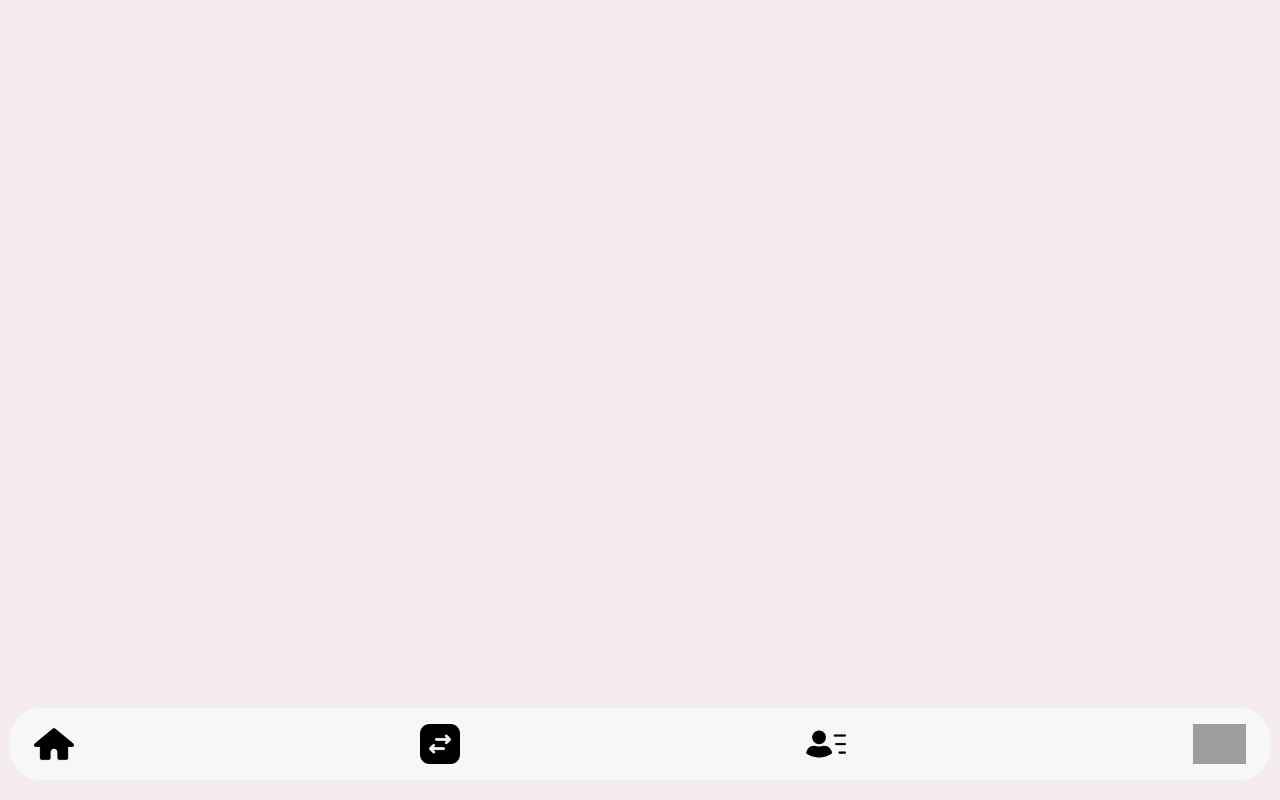
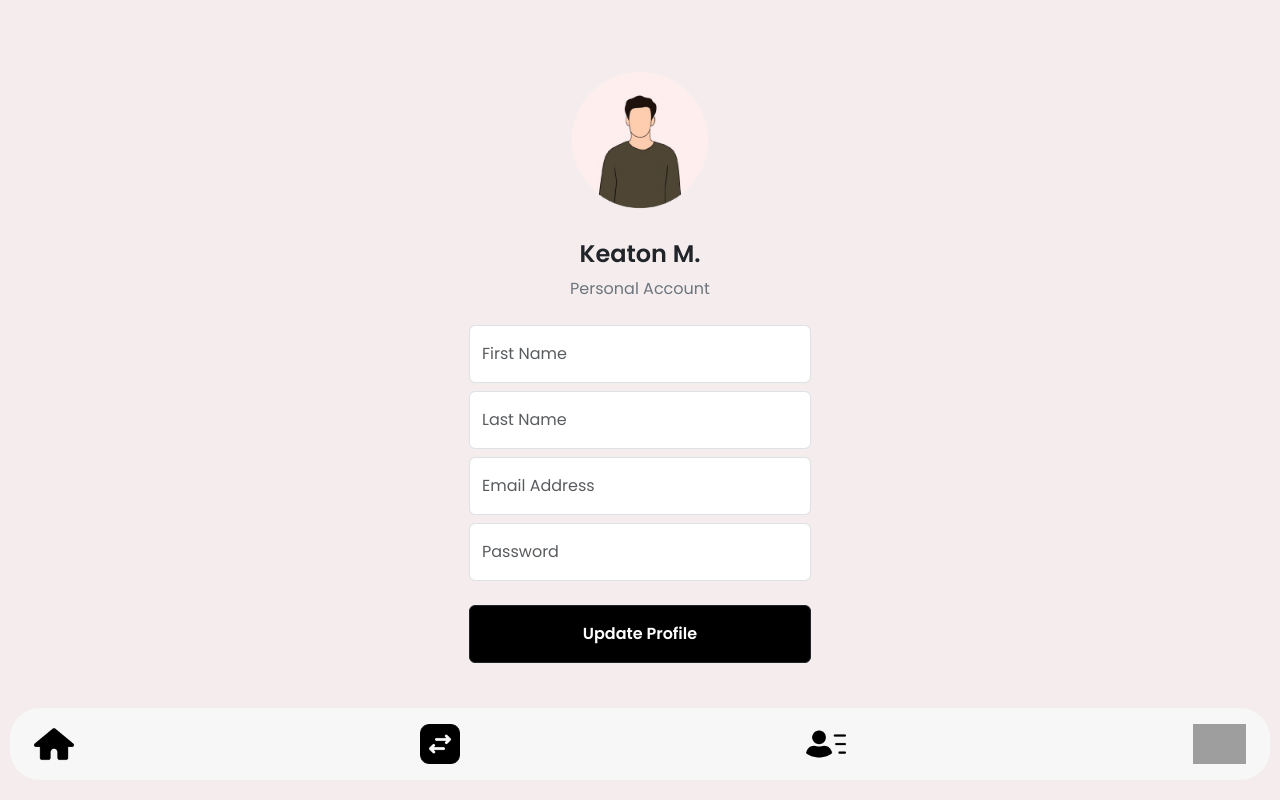
Before and after one commit to keatonmurray/swift, a React app in the folder frontend/: page /update-profile in a window 1280 px wide. Before the commit this address had no page. Built offline with nearby package versions, Linux system fonts and the light colour scheme; grey boxes are pictures that could not be loaded; the HTML template or start-up script is replaced by a standard one.

Commit message:
added update profile page

```diff
--- a/frontend/src/App.css
+++ b/frontend/src/App.css
@@ -519,7 +519,8 @@ button.btn.cancel-btn.fw-semibold.border-0.px-3.py-2 {
   margin-top: 3rem;
 }
 
-.swift.profile div.d-flex img.user-profile {
+.swift.profile div.d-flex img.user-profile,
+.swift.update-profile div.d-flex img.user-profile {
   height: 200px;
   width: auto;
 }
@@ -528,11 +529,13 @@ button.btn.cancel-btn.fw-semibold.border-0.px-3.py-2 {
   border-radius: 0 !important;
 }
 
-.swift.profile div.profile-nav-menu ul.list-group li.list-group-item {
+.swift.profile div.profile-nav-menu ul.list-group a.list-group-item {
   border-bottom: 1px #dbdbdb solid !important;
 }
 
-.swift.profile div.profile-nav-menu ul.list-group li.list-group-item img {
+.swift.profile div.profile-nav-menu ul.list-group a.list-group-item img {
   height: 22px;
   margin-right: 8px;
 }
+
+/* Update Profile Page */
--- a/frontend/src/App.jsx
+++ b/frontend/src/App.jsx
@@ -7,6 +7,7 @@ import Transfer from "./pages/Transfer";
 import Currencies from "./pages/Currencies";
 import Deposit from './pages/Deposit';
 import Profile from "./pages/Profile";
+import UpdateProfile from "./pages/UpdateProfile";
 
 const App = () => {
   return (
@@ -20,6 +21,7 @@ const App = () => {
         <Route path="/currencies" element={<Currencies />} />
         <Route path="/deposit" element={<Deposit />} />
         <Route path="/profile" element={<Profile />} />
+        <Route path="/update-profile" element={<UpdateProfile />} />
       </Routes>
     </div>
   )
--- a/frontend/src/pages/Profile.jsx
+++ b/frontend/src/pages/Profile.jsx
@@ -1,3 +1,5 @@
+import { Link } from "react-router-dom"
+
 const Profile = () => {
   return (
     <div className="swift profile">
@@ -10,26 +12,26 @@ const Profile = () => {
         </div>
         <div className="profile-nav-menu w-100 my-4">
             <ul className="list-group">
-                <li className="list-group-item fw-semibold py-4 px-3 border-top-0 d-flex align-items-center">
+                <Link to="/update-profile" className="list-group-item fw-semibold py-4 px-3 border-top-0 d-flex align-items-center">
                     <img src="./img/pen.png" alt="Edit" />
                     Update Profile
-                </li>
-                <li className="list-group-item fw-semibold py-4 px-3 border-top-0 d-flex align-items-center">
+                </Link>
+                <Link className="list-group-item fw-semibold py-4 px-3 border-top-0 d-flex align-items-center">
                     <img src="./img/invoice.png" alt="Invoices" />
                     Download Invoice
-                </li>
-                <li className="list-group-item fw-semibold py-4 px-3 border-top-0 d-flex align-items-center">
+                </Link>
+                <Link className="list-group-item fw-semibold py-4 px-3 border-top-0 d-flex align-items-center">
                     <img src="./img/payments.png" alt="Payments" />
                     Review Payments
-                </li>
-                <li className="list-group-item fw-semibold py-4 px-3 border-top-0 d-flex align-items-center">
+                </Link>
+                <Link className="list-group-item fw-semibold py-4 px-3 border-top-0 d-flex align-items-center">
                     <img src="./img/calculator.png" alt="Accounts" />
                     Manage Accounts
-                </li>
-                <li className="list-group-item fw-semibold py-4 px-3 border-top-0 d-flex align-items-center">
+                </Link>
+                <Link className="list-group-item fw-semibold py-4 px-3 border-top-0 d-flex align-items-center">
                     <img src="./img/logout.png" alt="Logout" />
                     Logout
-                </li>
+                </Link>
             </ul>
         </div>
     </div>
--- /dev/null
+++ b/frontend/src/pages/UpdateProfile.jsx
@@ -0,0 +1,25 @@
+
+const UpdateProfile = () => {
+  return (
+    <div className="swift update-profile">
+        <div className="d-flex align-items-center justify-content-center">
+            <img src="./img/profile.png" className="user-profile img-fluid" alt="Profile Photo" />
+        </div>
+        <div className="text-center">
+            <h4 className="fw-semibold">Keaton M.</h4>
+            <p className="text-secondary">Personal Account</p>
+        </div>
+        <div className="w-100 d-flex align-items-center justify-content-center my-4">
+            <form action="#">
+                <input type="text" className="form-control py-3 mb-2" placeholder="First Name"/>
+                <input type="text" className="form-control py-3 mb-2" placeholder="Last Name"/>
+                <input type="email" className="form-control py-3 mb-2" placeholder="Email Address"/>
+                <input type="password" className="form-control py-3 mb-2" placeholder="Password"/>
+                <button className="btn btn-dark fw-semibold py-3 w-100 mt-3">Update Profile</button>
+            </form>
+        </div>
+    </div>
+  )
+}
+
+export default UpdateProfile
```
